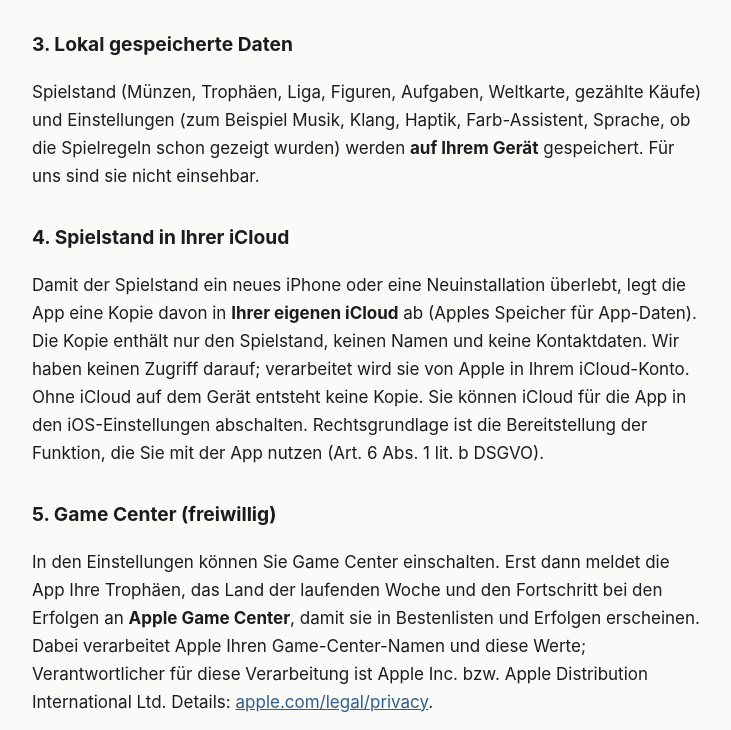
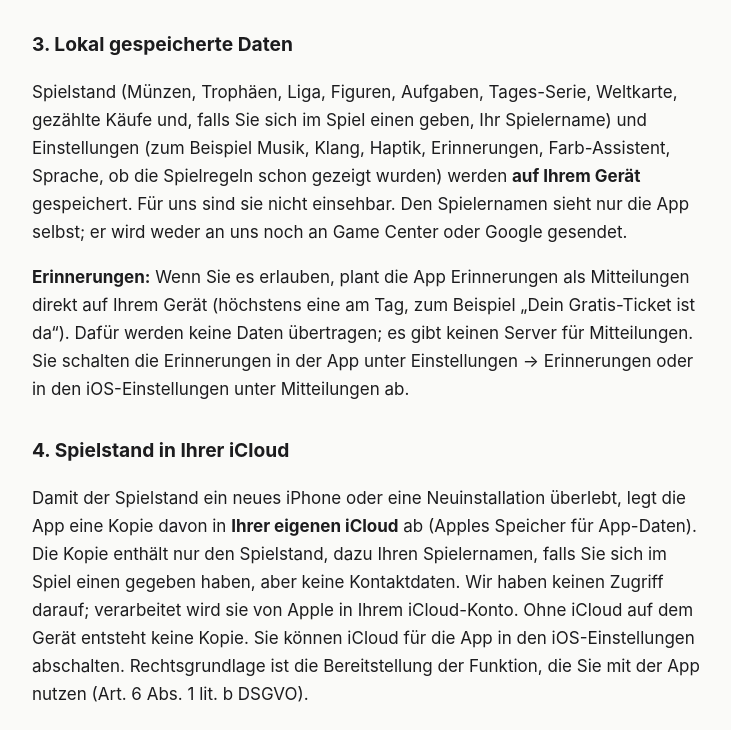
Before and after one commit to earls-studio/earls-studio.github.io, a plain HTML site: page tiny-turf/datenschutz/index.html in a window 1280 px wide. Shown: the part 730-1460 px from the top of the page, without its empty margins (272-1003 px from the left). Drawn offline with Linux system fonts and the light colour scheme.

Commit message:
Tiny Turf: Datenschutz DE + EN nach D319 (Spielername, Erinnerungen, Stand 27.11.2026)
Co-Authored-By: Claude Opus 5.5 <noreply@anthropic.com>

```diff
--- a/tiny-turf/datenschutz/index.html
+++ b/tiny-turf/datenschutz/index.html
@@ -10,7 +10,7 @@
 <body>
 <main>
   <h1>Datenschutzerklärung für „Tiny Turf"</h1>
-  <p class="muted">Stand: <span>25. November 2026</span> ·
+  <p class="muted">Stand: <span>27. November 2026</span> ·
      <a href="../privacy/">English version</a></p>
 
   <h2>1. Verantwortlicher</h2>
@@ -38,17 +38,26 @@
   </ul>
 
   <h2>3. Lokal gespeicherte Daten</h2>
-  <p>Spielstand (Münzen, Trophäen, Liga, Figuren, Aufgaben, Weltkarte, gezählte
-     Käufe) und Einstellungen (zum Beispiel Musik, Klang, Haptik, Farb-Assistent,
+  <p>Spielstand (Münzen, Trophäen, Liga, Figuren, Aufgaben, Tages-Serie, Weltkarte,
+     gezählte Käufe und, falls Sie sich im Spiel einen geben, Ihr Spielername) und
+     Einstellungen (zum Beispiel Musik, Klang, Haptik, Erinnerungen, Farb-Assistent,
      Sprache, ob die Spielregeln schon gezeigt wurden) werden
      <strong>auf Ihrem Gerät</strong> gespeichert. Für uns sind sie nicht
-     einsehbar.</p>
+     einsehbar. Den Spielernamen sieht nur die App selbst; er wird weder an uns noch
+     an Game Center oder Google gesendet.</p>
+
+  <p><strong>Erinnerungen:</strong> Wenn Sie es erlauben, plant die App Erinnerungen
+     als Mitteilungen direkt auf Ihrem Gerät (höchstens eine am Tag, zum Beispiel
+     „Dein Gratis-Ticket ist da“). Dafür werden keine Daten übertragen; es gibt
+     keinen Server für Mitteilungen. Sie schalten die Erinnerungen in der App unter
+     Einstellungen → Erinnerungen oder in den iOS-Einstellungen unter Mitteilungen
+     ab.</p>
 
   <h2>4. Spielstand in Ihrer iCloud</h2>
   <p>Damit der Spielstand ein neues iPhone oder eine Neuinstallation überlebt, legt
      die App eine Kopie davon in <strong>Ihrer eigenen iCloud</strong> ab (Apples
-     Speicher für App-Daten). Die Kopie enthält nur den Spielstand, keinen Namen und
-     keine Kontaktdaten. Wir haben keinen Zugriff darauf; verarbeitet wird sie von
+     Speicher für App-Daten). Die Kopie enthält nur den Spielstand, dazu Ihren Spielernamen, falls Sie sich
+     im Spiel einen gegeben haben, aber keine Kontaktdaten. Wir haben keinen Zugriff darauf; verarbeitet wird sie von
      Apple in Ihrem iCloud-Konto. Ohne iCloud auf dem Gerät entsteht keine Kopie. Sie
      können iCloud für die App in den iOS-Einstellungen abschalten. Rechtsgrundlage
      ist die Bereitstellung der Funktion, die Sie mit der App nutzen (Art. 6 Abs. 1
```
Also changed, not shown: tiny-turf/privacy/index.html (+15 -6 lines).
